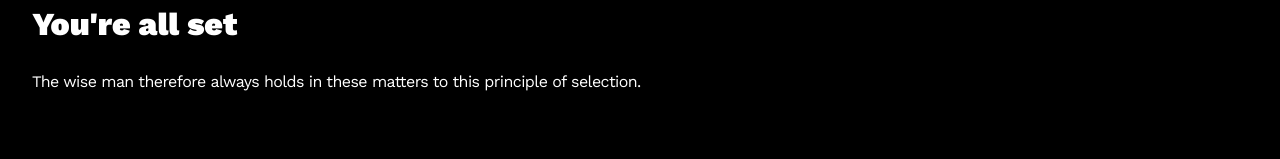
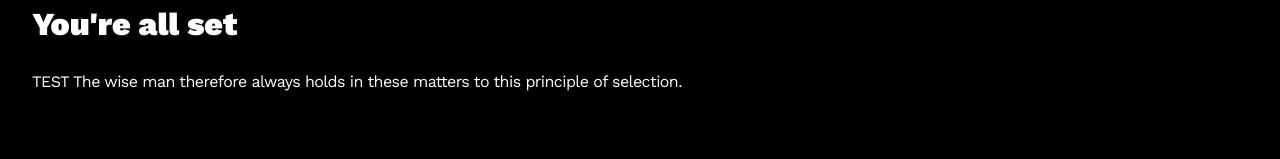
Before and after one commit to RaihanStark/weekend-test, a React (Create React App) app: page / in a window 1280 px wide. Shown: the part 1590-1749 px from the top of the page. Built offline with nearby package versions, Linux system fonts and the light colour scheme.

Commit message:
TEST Codesandbox

```diff
--- a/src/containers/LandingPage/LandingPage.jsx
+++ b/src/containers/LandingPage/LandingPage.jsx
@@ -41,7 +41,7 @@ function LandingPage() {
           />
           <TextSection
             name="You're all set"
-            description="The wise man therefore always holds in these matters to this principle of selection."
+            description="TEST The wise man therefore always holds in these matters to this principle of selection."
           />
 
           <StyledLegoLeft
```
